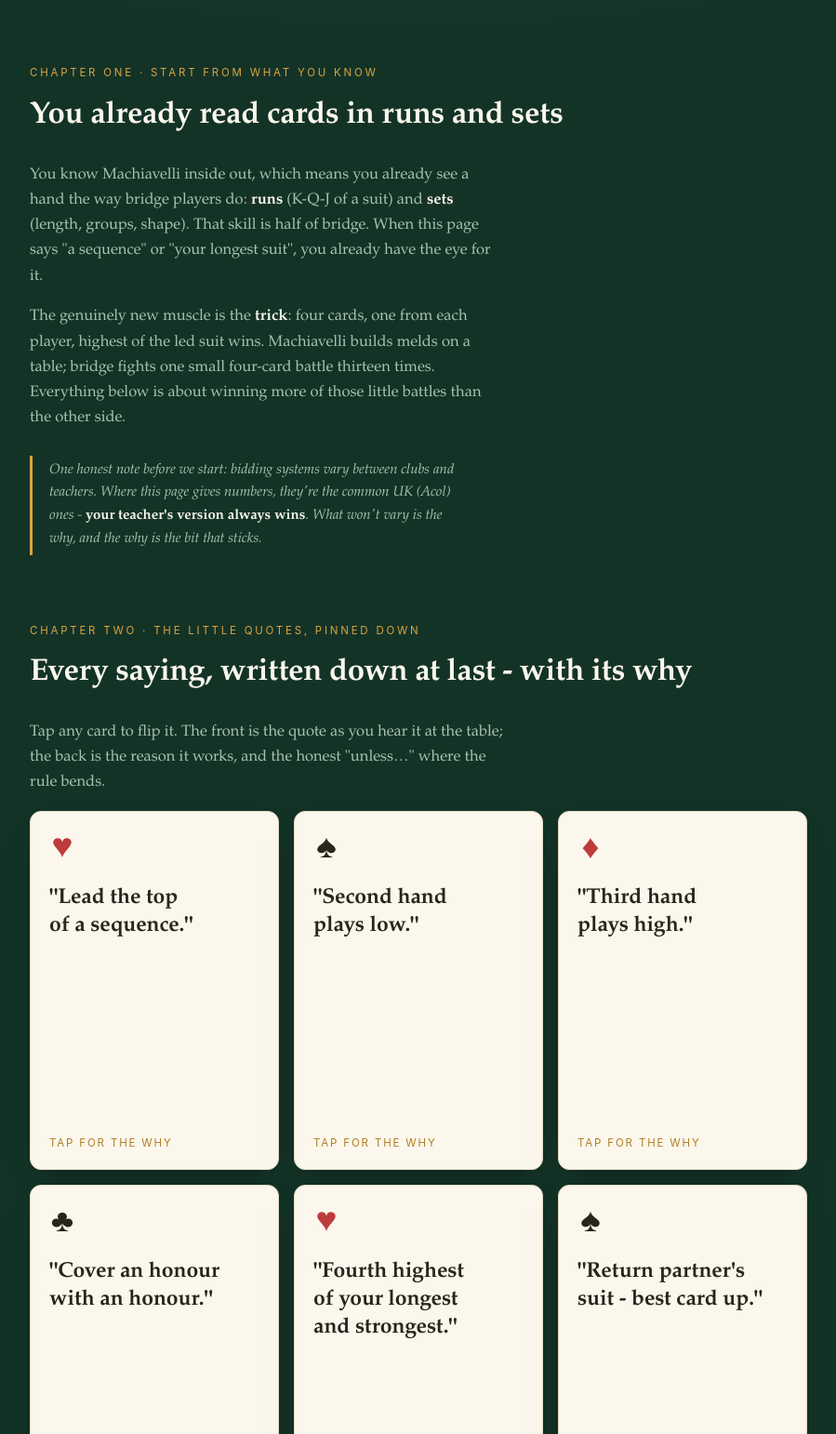
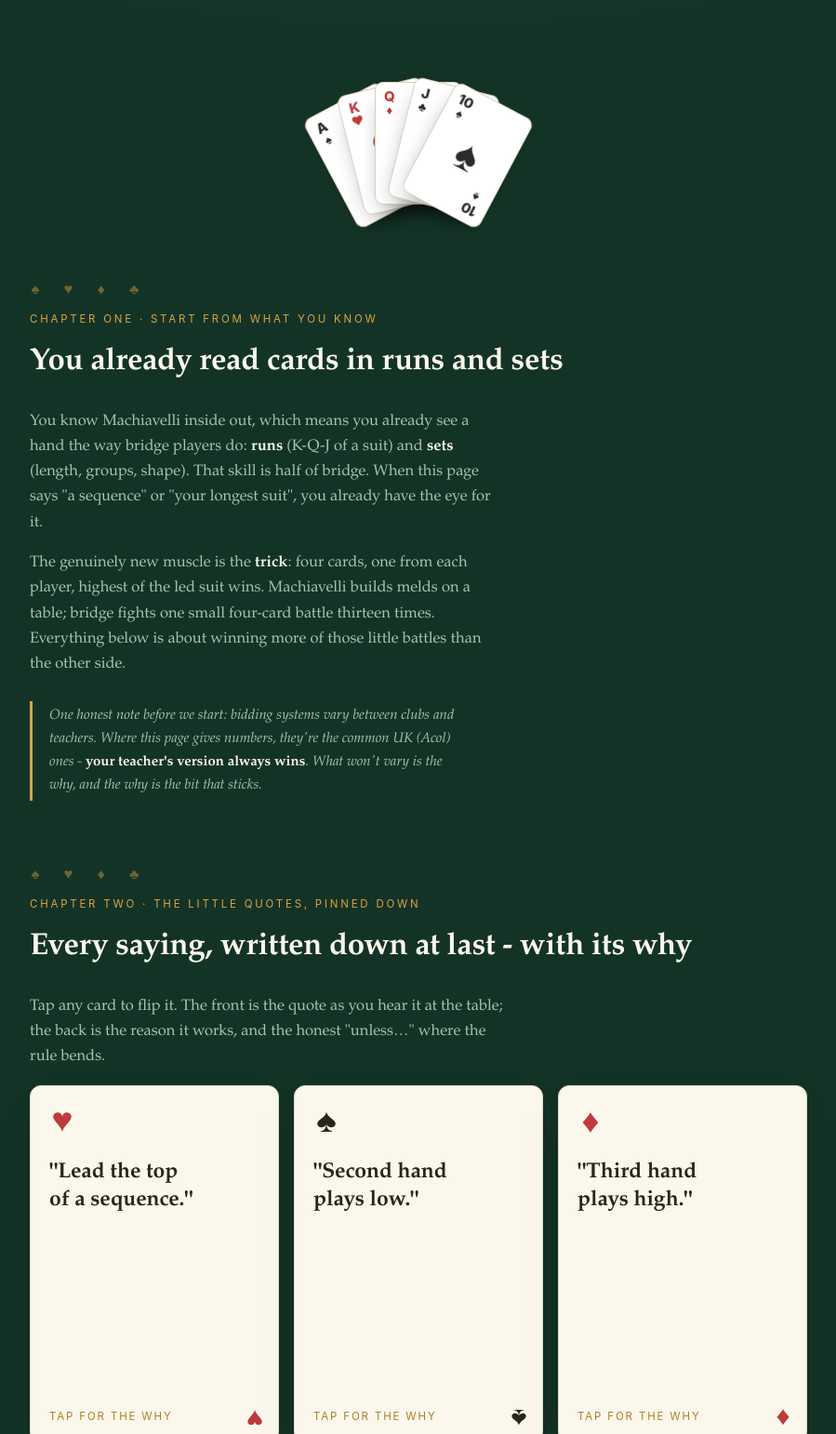
Before and after one commit to nbarrett/bridge-a-small-start, a plain HTML site: page index.html in a window 1280 px wide. Shown: the part 352-1894 px from the top of the page at 93% size, without its empty margins (190-1089 px from the left). Drawn offline with Linux system fonts and the light colour scheme.

Commit message:
Visual pass: hero card fan, corner pips, scroll reveals, dealt trick rows, counter pulses

```diff
--- a/index.html
+++ b/index.html
@@ -282,9 +282,73 @@
     color: var(--sage-dim); font-size: 14px; font-style: italic;
   }
 
+  /* ---------- visual garnish ---------- */
+  .sec-head::before {
+    content: "♠ ♥ ♦ ♣";
+    font-size: 12px; letter-spacing: 0.85em; color: var(--gold); opacity: .45;
+  }
+  .mfront { position: relative; }
+  .mfront .pip.corner {
+    position: absolute; bottom: 12px; right: 14px; transform: rotate(180deg); font-size: 22px;
+  }
+  .maxim { transition: transform .22s ease; }
+  .maxim:hover { transform: translateY(-6px); }
+
+  /* hero card fan */
+  .fan { position: relative; height: 185px; width: min(430px, 92%); margin: 46px auto 4px; pointer-events: none; }
+  .fancard {
+    position: absolute; left: 50%; bottom: 0; width: 94px; height: 132px; margin-left: -47px;
+    background: #fff; border: 1px solid #D8D0BC; border-radius: 9px;
+    box-shadow: 0 12px 26px -12px rgba(0,0,0,.55);
+    transform-origin: 50% 135%;
+    transform: rotate(var(--rot, 0deg));
+    display: flex; align-items: center; justify-content: center;
+    font-family: var(--sans); font-weight: 800;
+  }
+  .fancard .big { font-size: 46px; }
+  .fancard .idx { position: absolute; top: 7px; left: 9px; font-size: 15px; line-height: 1; text-align: center; }
+  .fancard .idx small { display: block; font-size: 13px; margin-top: 1px; }
+  .fancard .idx.flip { top: auto; left: auto; bottom: 7px; right: 9px; transform: rotate(180deg); }
+  .fancard.red { color: var(--suit-red); }
+  .fancard.blk { color: var(--suit-black); }
+  .fancard:nth-child(1) { --rot: -28deg; --fd: .1s; }
+  .fancard:nth-child(2) { --rot: -14deg; --fd: .22s; }
+  .fancard:nth-child(3) { --rot: 0deg;   --fd: .34s; }
+  .fancard:nth-child(4) { --rot: 14deg;  --fd: .46s; }
+  .fancard:nth-child(5) { --rot: 28deg;  --fd: .58s; }
+
+  /* ---------- motion (skipped entirely for reduced-motion) ---------- */
+  @media (prefers-reduced-motion: no-preference) {
+    @keyframes riseIn {
+      from { opacity: 0; transform: translateY(24px); }
+      to   { opacity: 1; transform: none; }
+    }
+    @keyframes fanIn {
+      from { opacity: 0; transform: rotate(0deg) translateY(70px); }
+      to   { opacity: 1; transform: rotate(var(--rot, 0deg)); }
+    }
+    @keyframes winPulse {
+      0%, 100% { box-shadow: 0 0 0 0 rgba(217,164,65,0); }
+      50%      { box-shadow: 0 0 18px 4px rgba(217,164,65,.75); }
+    }
+    @keyframes bumpNum {
+      0% { transform: scale(1); } 40% { transform: scale(1.28); } 100% { transform: scale(1); }
+    }
+    .fancard { animation: fanIn .85s cubic-bezier(.2,.85,.3,1.12) var(--fd, 0s) both; }
+    .reveal { opacity: 0; }
+    .reveal.in { opacity: 1; animation: riseIn .65s cubic-bezier(.2,.7,.3,1) var(--d, 0s) both; }
+    .playout.show .trickrow { animation: riseIn .5s ease var(--d, 0s) both; }
+    .playout.show .verdict { animation: riseIn .55s ease var(--d, 0s) both; }
+    .playout.show .pcard.winner { animation: winPulse 1.1s ease var(--d, 0s) 2; }
+    .hcp-total .num.bump { display: inline-block; animation: bumpNum .35s ease; }
+    .hcp-msg.done { display: inline-block; animation: bumpNum .45s ease; }
+    .step-body.fade { animation: riseIn .35s ease both; }
+  }
+
   @media (prefers-reduced-motion: reduce) {
     .maxim-inner { transition: none; }
     .btn { transition: none; }
+    .maxim { transition: none; }
   }
 </style>
 
@@ -295,6 +359,13 @@
     <h1>Bridge: a small start.
       <span class="sub">You said the little quotes are told to you mid-hand, there's no time to write them down, and they're quickly forgotten. So here they all are, pinned down, each with its <i>why</i> underneath. A rule with a reason sticks.</span>
     </h1>
+    <div class="fan" aria-hidden="true">
+      <div class="fancard blk"><span class="idx">A<small>♠</small></span><span class="big">♠</span><span class="idx flip">A<small>♠</small></span></div>
+      <div class="fancard red"><span class="idx">K<small>♥</small></span><span class="big">♥</span><span class="idx flip">K<small>♥</small></span></div>
+      <div class="fancard red"><span class="idx">Q<small>♦</small></span><span class="big">♦</span><span class="idx flip">Q<small>♦</small></span></div>
+      <div class="fancard blk"><span class="idx">J<small>♣</small></span><span class="big">♣</span><span class="idx flip">J<small>♣</small></span></div>
+      <div class="fancard blk"><span class="idx">10<small>♠</small></span><span class="big">♠</span><span class="idx flip">10<small>♠</small></span></div>
+    </div>
   </header>
 
   <!-- 1 · WHAT YOU ALREADY KNOW -->
@@ -651,6 +722,35 @@
 
 <script>
 (function () {
+  // ----- mirrored corner pips on maxim fronts -----
+  document.querySelectorAll(".mfront").forEach(function (f) {
+    var p = f.querySelector(".pip");
+    if (p) { var c = p.cloneNode(true); c.classList.add("corner"); f.appendChild(c); }
+  });
+
+  // ----- scroll-triggered reveals (skipped for reduced motion) -----
+  var motionOK = !window.matchMedia("(prefers-reduced-motion: reduce)").matches;
+  if (motionOK && "IntersectionObserver" in window) {
+    var io = new IntersectionObserver(function (entries) {
+      entries.forEach(function (en) {
+        if (en.isIntersecting) { en.target.classList.add("in"); io.unobserve(en.target); }
+      });
+    }, { threshold: 0, rootMargin: "0px 0px -50px 0px" });
+    var mi = 0;
+    document.querySelectorAll(".sec-head, section p.lead, .panel, .maxim, .table-felt, .ladder, .aside, footer").forEach(function (t) {
+      t.classList.add("reveal");
+      if (t.classList.contains("maxim")) { t.style.setProperty("--d", ((mi++) % 3) * 0.1 + "s"); }
+      t.addEventListener("animationend", function () {
+        t.classList.remove("reveal", "in"); t.style.removeProperty("--d");
+      }, { once: true });
+      io.observe(t);
+    });
+    // safety net: never leave content hidden if reveals can't run
+    setTimeout(function () {
+      document.querySelectorAll(".reveal:not(.in)").forEach(function (t) { t.classList.add("in"); });
+    }, 3000);
+  }
+
   // ----- maxim flip cards -----
   document.querySelectorAll(".maxim").forEach(function (card) {
     card.addEventListener("click", function () {
@@ -699,13 +799,13 @@
     var line = lines[key];
     var html = "";
     line.tricks.forEach(function (trick, i) {
-      html += '<div class="trickrow"><span class="tno">Trick ' + (i + 1) + '</span><span class="cards">';
+      html += '<div class="trickrow" style="--d:' + (0.15 + i * 0.45) + 's"><span class="tno">Trick ' + (i + 1) + '</span><span class="cards">';
       trick.cards.forEach(function (c, j) {
         html += '<span class="pcard red' + (c.w ? " winner" : "") + '" title="' + trick.seats[j] + '">' + c.t + "</span>";
       });
       html += "</span><span class=\"note\">" + trick.note + "</span></div>";
     });
-    html += '<div class="verdict">' + line.verdict + "</div>";
+    html += '<div class="verdict" style="--d:' + (0.35 + line.tricks.length * 0.45) + 's">' + line.verdict + "</div>";
     playout.innerHTML = html;
     playout.classList.add("show");
     btnR.style.display = "inline-block";
@@ -729,6 +829,7 @@
       var pts = parseInt(h.getAttribute("data-pts"), 10);
       if (h.classList.toggle("counted")) total += pts; else total -= pts;
       num.textContent = total;
+      num.classList.remove("bump"); void num.offsetWidth; num.classList.add("bump");
       var allDone = Array.prototype.every.call(honours, function (x) { return x.classList.contains("counted"); });
       if (allDone) {
         msg.textContent = "That's the lot: 12 points and five spades. Open 1♠ - out loud it means: \"Partner, I have a proper hand and spades is my longest suit.\"";
@@ -758,6 +859,7 @@
   var next = document.getElementById("stepNext");
   function showStep() {
     body.innerHTML = "<h3>" + steps[idx].h + "</h3><p>" + steps[idx].b + "</p>";
+    body.classList.remove("fade"); void body.offsetWidth; body.classList.add("fade");
     count.textContent = "Step " + (idx + 1) + " of " + steps.length;
     prev.disabled = idx === 0;
     next.disabled = idx === steps.length - 1;
```
